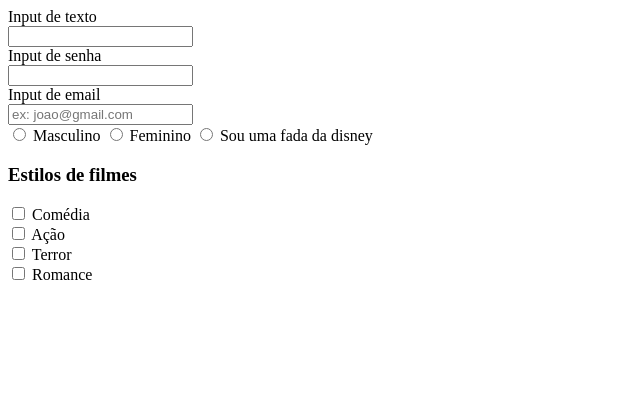
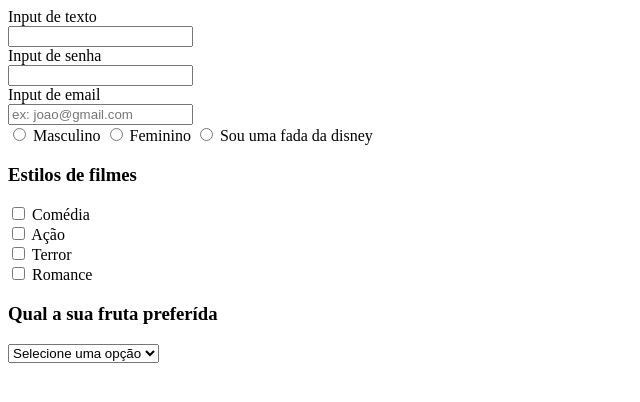
Before and after one commit to victorsenai2023/web-treinamentos, a plain HTML site: page html/formulario.html in a window 1280 px wide. Shown: the whole page, without its empty margins (0-640 px from the left). Drawn offline with Linux system fonts and the light colour scheme.

Commit message:
Aprendendo Selectec

```diff
--- a/html/formulario.html
+++ b/html/formulario.html
@@ -43,5 +43,15 @@
 
     <input type="checkbox" name="filme" value="romance"/>
     <label>Romance</label><br/>
+
+    <!-- SELECTED -->
+    <h3>Qual a sua fruta preferída</h3>
+    <select name="fruta">
+        <option value="">Selecione uma opção</option>
+        <option value="Pera">Pera</option>
+        <option value="Uva">Uva</option>
+        <option value="Manga">Manga</option>
+        <option value="Goiaba">Goiaba</option>
+    </select>
 </body>
 </html>
```
